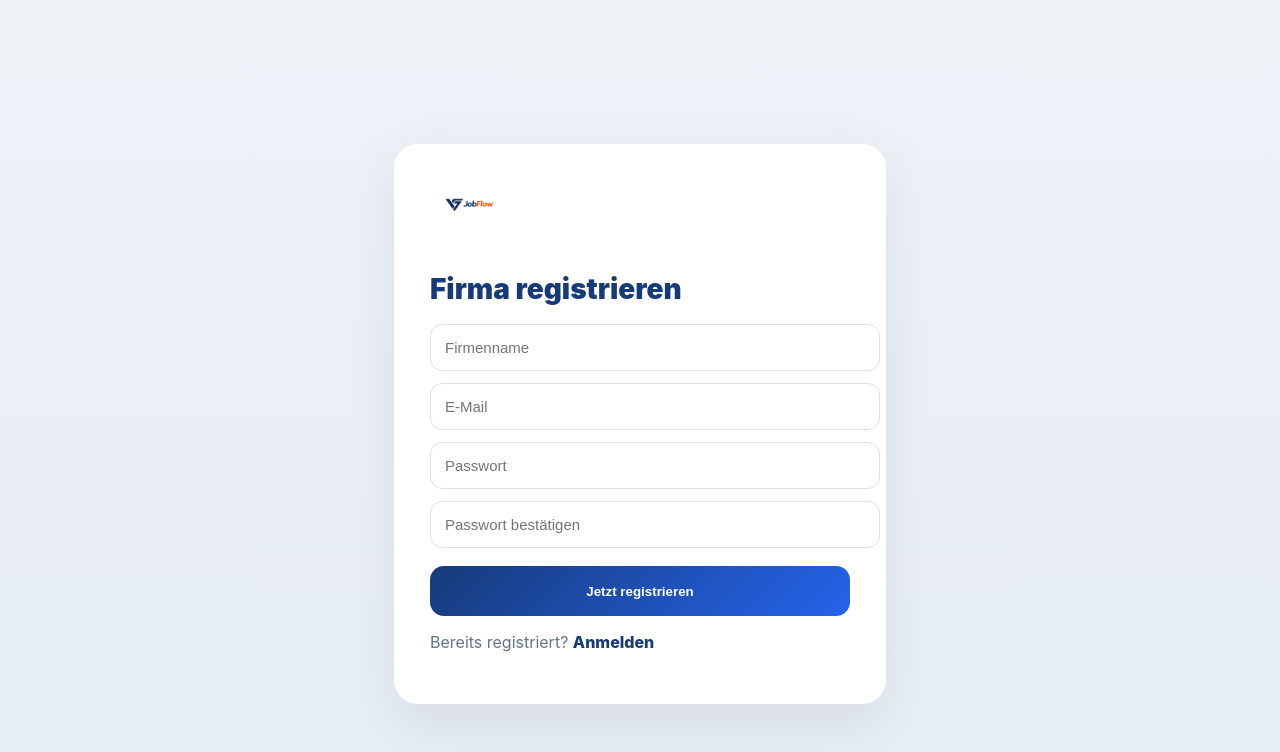
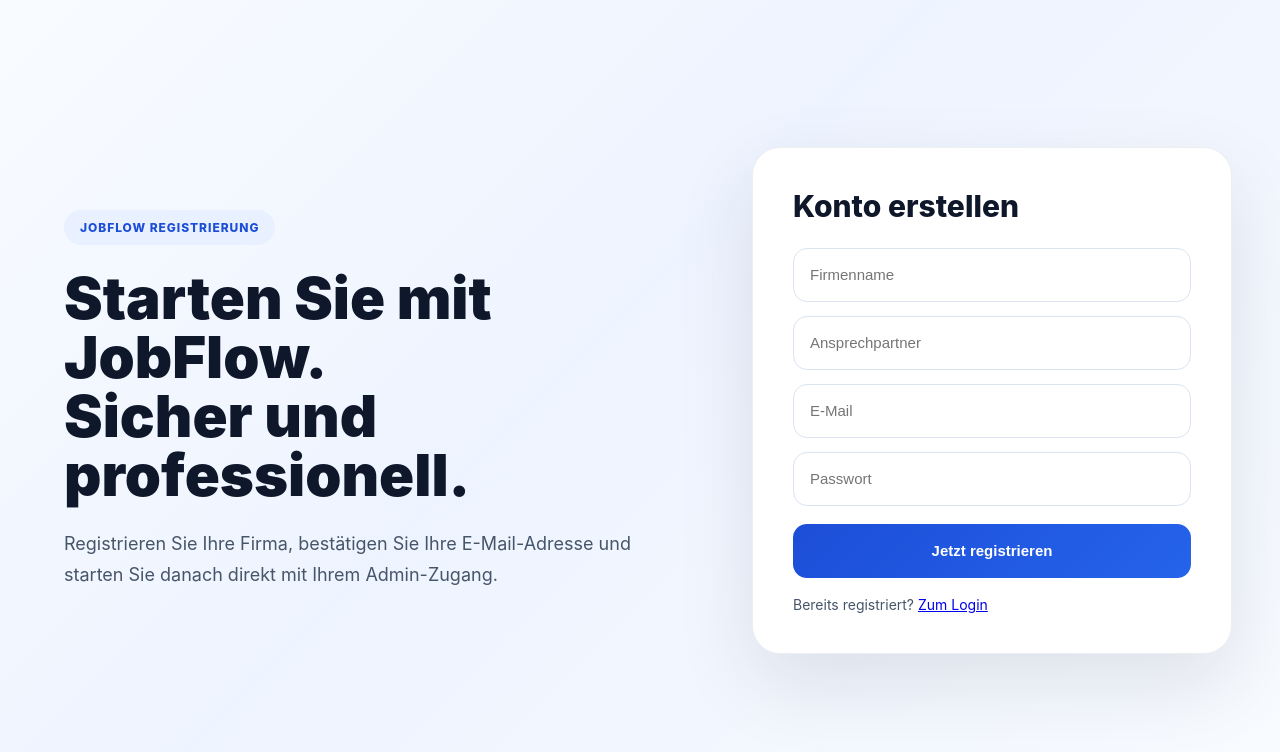
Before and after one commit to jobflow-app/jobflow-app, a Next.js app: page /register in a window 1280 px wide. Shown: the top 752 px of the page. Built offline with nearby package versions, Linux system fonts and the light colour scheme.

Commit message:
Update page.jsx

```diff
--- a/app/register/page.jsx
+++ b/app/register/page.jsx
@@ -2,136 +2,95 @@
 
 import { useState } from 'react'
 import Link from 'next/link'
-import { useRouter } from 'next/navigation'
 import { supabase } from '@/lib/supabase'
 
 export default function RegisterPage() {
-  const router = useRouter()
-
   const [companyName, setCompanyName] = useState('')
+  const [fullName, setFullName] = useState('')
   const [email, setEmail] = useState('')
   const [password, setPassword] = useState('')
-  const [passwordConfirm, setPasswordConfirm] = useState('')
   const [loading, setLoading] = useState(false)
   const [error, setError] = useState('')
-  const [success, setSuccess] = useState('')
+  const [success, setSuccess] = useState(false)
 
   const handleRegister = async () => {
-    try {
     setLoading(true)
     setError('')
-      setSuccess('')
 
-      if (!companyName || !email || !password || !passwordConfirm) {
-        setError('Bitte alle Felder ausfüllen.')
+    const { error } = await supabase.auth.signUp({
+      email,
+      password,
+      options: {
+        emailRedirectTo: 'http://localhost:3000/auth/confirm',
+        data: {
+          company_name: companyName,
+          full_name: fullName,
+        },
+      },
+    })
+
+    if (error) {
+      setError(error.message)
+      setLoading(false)
       return
     }
 
-      if (password !== passwordConfirm) {
-        setError('Passwörter stimmen nicht überein.')
-        return
+    setSuccess(true)
+    setLoading(false)
   }
 
-      if (password.length < 6) {
-        setError('Passwort muss mindestens 6 Zeichen haben.')
-        return
-      }
+  if (success) {
+    return (
+      <main style={styles.page}>
+        <div style={styles.successCard}>
+          <div style={styles.badge}>JOBFLOW</div>
+          <h1 style={styles.successTitle}>Bitte E-Mail bestätigen</h1>
+          <p style={styles.successText}>
+            Wir haben Ihnen eine Bestätigungs-E-Mail gesendet.
+            Bitte öffnen Sie Ihr Postfach und bestätigen Sie Ihre E-Mail-Adresse,
+            bevor Sie sich anmelden.
+          </p>
 
-      const { data: signUpData, error: signUpError } = await supabase.auth.signUp({
-        email,
-        password,
-        options: {
-          emailRedirectTo: `${window.location.origin}/login`,
-        },
-      })
-
-      if (signUpError) {
-        setError(signUpError.message)
-        return
-      }
-
-      const user = signUpData?.user
-
-      if (!user) {
-        setError('Benutzer konnte nicht erstellt werden.')
-        return
-      }
-
-      const { data: company, error: companyError } = await supabase
-        .from('companies')
-        .insert([
-          {
-            company_name: companyName,
-            owner_email: email,
-          },
-        ])
-        .select()
-        .single()
-
-      if (companyError || !company) {
-        setError(companyError?.message || 'Firma konnte nicht erstellt werden.')
-        return
-      }
-
-      const { error: profileError } = await supabase
-        .from('profiles')
-        .insert([
-          {
-            id: user.id,
-            email,
-            role: 'admin',
-            company_id: company.id,
-          },
-        ])
-
-      if (profileError) {
-        setError(profileError.message)
-        return
-      }
-
-      const trialEndsAt = new Date()
-      trialEndsAt.setDate(trialEndsAt.getDate() + 30)
-
-      const { error: subscriptionError } = await supabase
-        .from('subscriptions')
-        .insert([
-          {
-            company_id: company.id,
-            status: 'trial',
-            plan: 'trial',
-            price_monthly: 0,
-            trial_ends_at: trialEndsAt.toISOString(),
-          },
-        ])
-
-      if (subscriptionError) {
-        setError(subscriptionError.message)
-        return
-      }
-
-      setSuccess('Registrierung erfolgreich. Bitte E-Mail bestätigen.')
-      setTimeout(() => {
-        router.push('/login')
-      }, 1500)
-    } catch (err) {
-      console.error(err)
-      setError('Etwas ist schiefgelaufen.')
-    } finally {
-      setLoading(false)
-    }
+          <Link href="/login" style={styles.linkButton}>
+            Zur Login-Seite
+          </Link>
+        </div>
+      </main>
+    )
   }
 
   return (
     <main style={styles.page}>
+      <section style={styles.left}>
+        <div style={styles.leftInner}>
+          <div style={styles.badge}>JOBFLOW REGISTRIERUNG</div>
+          <h1 style={styles.hero}>
+            Starten Sie mit JobFlow.
+            <br />
+            Sicher und professionell.
+          </h1>
+          <p style={styles.text}>
+            Registrieren Sie Ihre Firma, bestätigen Sie Ihre E-Mail-Adresse
+            und starten Sie danach direkt mit Ihrem Admin-Zugang.
+          </p>
+        </div>
+      </section>
+
+      <section style={styles.right}>
         <div style={styles.card}>
-        <img src="/logo.png" alt="JobFlow" style={styles.logo} />
-        <h1 style={styles.title}>Firma registrieren</h1>
+          <h2 style={styles.title}>Konto erstellen</h2>
 
           <input
-          type="text"
             placeholder="Firmenname"
             value={companyName}
             onChange={(e) => setCompanyName(e.target.value)}
+            style={styles.input}
+          />
+
+          <input
+            placeholder="Ansprechpartner"
+            value={fullName}
+            onChange={(e) => setFullName(e.target.value)}
             style={styles.input}
           />
 
@@ -151,25 +110,21 @@
             style={styles.input}
           />
 
-        <input
-          type="password"
-          placeholder="Passwort bestätigen"
-          value={passwordConfirm}
-          onChange={(e) => setPasswordConfirm(e.target.value)}
-          style={styles.input}
-        />
-
-        <button onClick={handleRegister} style={styles.button} disabled={loading}>
+          <button
+            onClick={handleRegister}
+            disabled={loading}
+            style={styles.button}
+          >
             {loading ? 'Wird erstellt...' : 'Jetzt registrieren'}
           </button>
 
           {error ? <p style={styles.error}>{error}</p> : null}
-        {success ? <p style={styles.success}>{success}</p> : null}
 
-        <p style={styles.footer}>
-          Bereits registriert? <Link href="/login" style={styles.link}>Anmelden</Link>
-        </p>
+          <div style={styles.footerText}>
+            Bereits registriert? <Link href="/login">Zum Login</Link>
           </div>
+        </div>
+      </section>
     </main>
   )
 }
@@ -177,65 +132,130 @@
 const styles = {
   page: {
     minHeight: '100vh',
+    display: 'grid',
+    gridTemplateColumns: '1.1fr 0.9fr',
+    background: 'linear-gradient(135deg, #f8fbff 0%, #eef4ff 45%, #f8fbff 100%)',
+  },
+  left: {
     display: 'flex',
     alignItems: 'center',
     justifyContent: 'center',
-    background: 'linear-gradient(180deg, #eef2f7 0%, #e7edf6 100%)',
-    padding: '24px',
+    padding: '64px',
+  },
+  leftInner: {
+    maxWidth: '680px',
+  },
+  badge: {
+    display: 'inline-flex',
+    padding: '10px 16px',
+    borderRadius: '999px',
+    background: '#e9f0ff',
+    color: '#1d4ed8',
+    fontWeight: '800',
+    fontSize: '12px',
+    letterSpacing: '0.08em',
+    marginBottom: '24px',
+  },
+  hero: {
+    fontSize: '58px',
+    lineHeight: 1.02,
+    fontWeight: '900',
+    margin: '0 0 24px 0',
+    color: '#0f172a',
+  },
+  text: {
+    fontSize: '18px',
+    lineHeight: 1.7,
+    color: '#475569',
+    margin: 0,
+  },
+  right: {
+    display: 'flex',
+    alignItems: 'center',
+    justifyContent: 'center',
+    padding: '48px',
   },
   card: {
     width: '100%',
-    maxWidth: '420px',
-    background: '#fff',
-    borderRadius: '24px',
-    padding: '36px',
-    boxShadow: '0 20px 60px rgba(0,0,0,0.08)',
-  },
-  logo: {
-    height: '52px',
-    objectFit: 'contain',
-    marginBottom: '18px',
+    maxWidth: '440px',
+    background: '#ffffff',
+    borderRadius: '28px',
+    padding: '40px',
+    boxShadow: '0 30px 80px rgba(15, 23, 42, 0.10)',
+    border: '1px solid rgba(148, 163, 184, 0.18)',
   },
   title: {
-    fontSize: '28px',
-    fontWeight: '900',
-    marginBottom: '18px',
-    color: '#163b7a',
+    fontSize: '30px',
+    fontWeight: '800',
+    color: '#0f172a',
+    margin: '0 0 24px 0',
   },
   input: {
     width: '100%',
-    padding: '14px',
-    borderRadius: '12px',
-    border: '1px solid #dbe2ea',
-    marginBottom: '12px',
+    height: '54px',
+    borderRadius: '14px',
+    border: '1px solid #dbe4f0',
+    background: '#ffffff',
+    color: '#0f172a',
+    padding: '0 16px',
     fontSize: '15px',
+    outline: 'none',
+    marginBottom: '14px',
+    boxSizing: 'border-box',
   },
   button: {
     width: '100%',
-    height: '50px',
+    height: '54px',
+    borderRadius: '14px',
     border: 'none',
-    borderRadius: '14px',
-    background: 'linear-gradient(135deg, #163b7a 0%, #2563eb 100%)',
-    color: '#fff',
+    background: 'linear-gradient(135deg, #1d4ed8 0%, #2563eb 100%)',
+    color: '#ffffff',
     fontWeight: '800',
+    fontSize: '15px',
     cursor: 'pointer',
-    marginTop: '6px',
+    marginTop: '4px',
   },
   error: {
-    color: '#b91c1c',
-    marginTop: '12px',
+    marginTop: '14px',
+    color: '#dc2626',
+    fontSize: '14px',
+    fontWeight: '600',
   },
-  success: {
-    color: '#166534',
-    marginTop: '12px',
+  footerText: {
+    marginTop: '18px',
+    fontSize: '14px',
+    color: '#475569',
   },
-  footer: {
-    marginTop: '16px',
-    color: '#64748b',
+  successCard: {
+    width: '100%',
+    maxWidth: '620px',
+    margin: 'auto',
+    background: '#ffffff',
+    borderRadius: '28px',
+    padding: '48px',
+    boxShadow: '0 30px 80px rgba(15, 23, 42, 0.10)',
+    border: '1px solid rgba(148, 163, 184, 0.18)',
+    textAlign: 'center',
   },
-  link: {
-    color: '#163b7a',
+  successTitle: {
+    fontSize: '36px',
+    fontWeight: '900',
+    color: '#0f172a',
+    margin: '0 0 18px 0',
+  },
+  successText: {
+    fontSize: '17px',
+    lineHeight: 1.7,
+    color: '#475569',
+    marginBottom: '28px',
+  },
+  linkButton: {
+    display: 'inline-block',
+    padding: '14px 22px',
+    borderRadius: '12px',
+    background: '#2563eb',
+    color: '#fff',
+    textDecoration: 'none',
     fontWeight: '800',
-    textDecoration: 'none',
   },
 }
```
Lines whose indentation alone changed are shown as unchanged.
